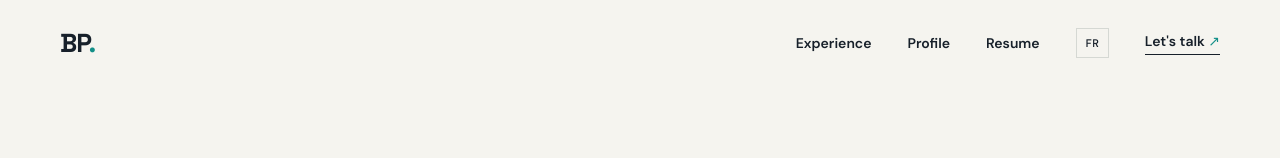
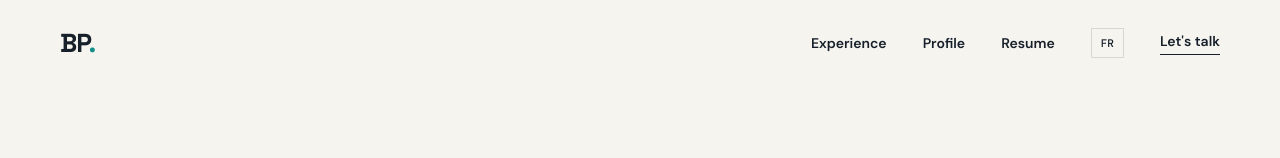
Before and after one commit to barnabepilliaudin/portfolio, a React (Vite) app: page / in a window 1280 px wide. Shown: the top 158 px of the page. Built offline with nearby package versions, Linux system fonts and the light colour scheme.

Commit message:
refacto: header into components

```diff
--- a/package.json
+++ b/package.json
@@ -18,7 +18,8 @@
 	"dependencies": {
 		"jotai": "^2.20.3",
 		"react": "^19.2.8",
-		"react-dom": "^19.2.8"
+		"react-dom": "^19.2.8",
+		"remeda": "^2.45.0"
 	},
 	"devDependencies": {
 		"@types/node": "^24.13.3",
--- a/src/components/Header.tsx
+++ b/src/components/Header.tsx
@@ -1,10 +1,10 @@
-import { useState } from "react"
-
-import useLanguage from "../hooks/useLanguage"
+import useMenu from "../hooks/useMenu"
+import Navbar from "./header/Navbar"
 
 const Header = () => {
-	const { language, setLanguage, t } = useLanguage()
-	const [menuOpen, setMenuOpen] = useState(false)
+	const { isMenuOpen, setIsMenuOpen } = useMenu()
+	const toggleIsMenuOpen = () => setIsMenuOpen(!isMenuOpen)
+	const ariaLabel = isMenuOpen ? "Close navigation" : "Open navigation"
 
 	return (
 		<header className="topbar">
@@ -14,48 +14,17 @@ const Header = () => {
 			<button
 				className="menu-toggle"
 				type="button"
-				onClick={() => setMenuOpen(!menuOpen)}
-				aria-expanded={menuOpen}
+				onClick={toggleIsMenuOpen}
+				aria-expanded={isMenuOpen}
 				aria-controls="main-navigation"
-				aria-label={menuOpen ? "Close navigation" : "Open navigation"}
+				aria-label={ariaLabel}
 			>
+				{/* Burger Icon */}
 				<span />
 				<span />
 				<span />
 			</button>
-			<nav
-				id="main-navigation"
-				className={menuOpen ? "menu-open" : ""}
-				aria-label="Main navigation"
-			>
-				<a href="#experience" onClick={() => setMenuOpen(false)}>
-					{t("work")}
-				</a>
-				<a href="#profile" onClick={() => setMenuOpen(false)}>
-					{t("about")}
-				</a>
-				<a
-					href={language === "en" ? "/resume-en.html" : "/resume.html"}
-					onClick={() => setMenuOpen(false)}
-				>
-					{t("resume")}
-				</a>
-				<button
-					className="language-switch"
-					type="button"
-					onClick={() => setLanguage(language === "en" ? "fr" : "en")}
-					aria-label="Change language"
-				>
-					{language === "en" ? "FR" : "EN"}
-				</button>
-				<a
-					className="nav-contact"
-					href="mailto:contact@barnabepilliaudin.fr"
-					onClick={() => setMenuOpen(false)}
-				>
-					{t("talk")} <span>↗</span>
-				</a>
-			</nav>
+			<Navbar />
 		</header>
 	)
 }
--- /dev/null
+++ b/src/components/header/Navbar.tsx
@@ -0,0 +1,72 @@
+import { map } from "remeda"
+
+import useLanguage from "../../hooks/useLanguage"
+import useMenu from "../../hooks/useMenu"
+
+type NavbarItemProps = {
+	onClick: () => void
+	children: React.ReactNode
+	href?: string
+	as?: string
+	type?: string
+	"aria-label"?: string
+	className?: string
+}
+const NavbarItem = ({ as: Component = "a", ...otherProps }: NavbarItemProps) => (
+	<Component {...otherProps} />
+)
+
+const Navbar = () => {
+	const { t, language, setLanguage } = useLanguage()
+	const { isMenuOpen, setIsMenuOpen } = useMenu()
+	const handleSetIsOpenMenu = (value: boolean) => () => setIsMenuOpen(value)
+	const handleChangeLanguage = () => setLanguage(language === "en" ? "fr" : "en")
+
+	const navbarItems = [
+		{
+			label: t("work"),
+			href: "#experience",
+			onClick: handleSetIsOpenMenu(false),
+		},
+		{
+			label: t("about"),
+			href: "#profile",
+			onClick: handleSetIsOpenMenu(false),
+		},
+		{
+			label: t("resume"),
+			href: language === "en" ? "/resume-en.html" : "/resume.html",
+			onClick: handleSetIsOpenMenu(false),
+		},
+		{
+			as: "button",
+			type: "button",
+			label: language === "en" ? "FR" : "EN",
+			"aria-label": "Change language",
+			className: "language-switch",
+			onClick: handleChangeLanguage,
+		},
+		{
+			label: t("talk"),
+			href: "mailto:contact@barnabepilliaudin.fr",
+			className: "nav-contact",
+			onClick: handleSetIsOpenMenu(false),
+		},
+	]
+
+	return (
+		<nav
+			id="main-navigation"
+			className={isMenuOpen ? "menu-open" : ""}
+			aria-label="Main navigation"
+		>
+			{map(navbarItems, ({ label, ...props }, count) => (
+				<NavbarItem {...props} key={`navbarItem-${count}`}>
+					{label}
+				</NavbarItem>
+			))}
+		</nav>
+	)
+}
+
+export default Navbar
--- /dev/null
+++ b/src/hooks/useMenu.ts
@@ -0,0 +1,11 @@
+import { atom, useAtom } from "jotai"
+
+const menuAtom = atom(false)
+
+const useMenu = () => {
+	const [isMenuOpen, setIsMenuOpen] = useAtom(menuAtom)
+
+	return { isMenuOpen, setIsMenuOpen }
+}
+
+export default useMenu
```
Also changed, not shown: src/App.tsx (+7 -7 lines), 1 other file (tests, documents, lock files or other folders).
